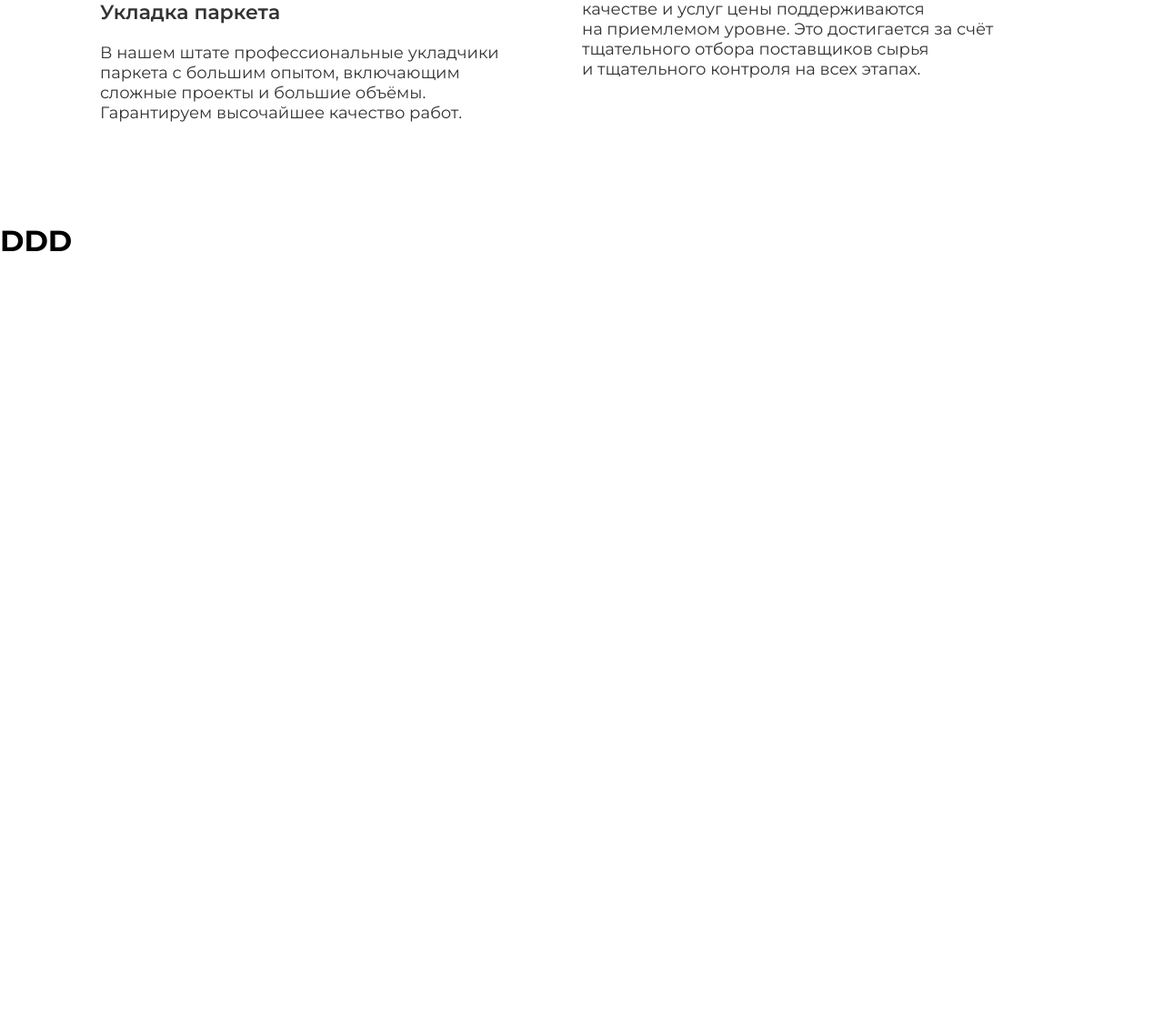
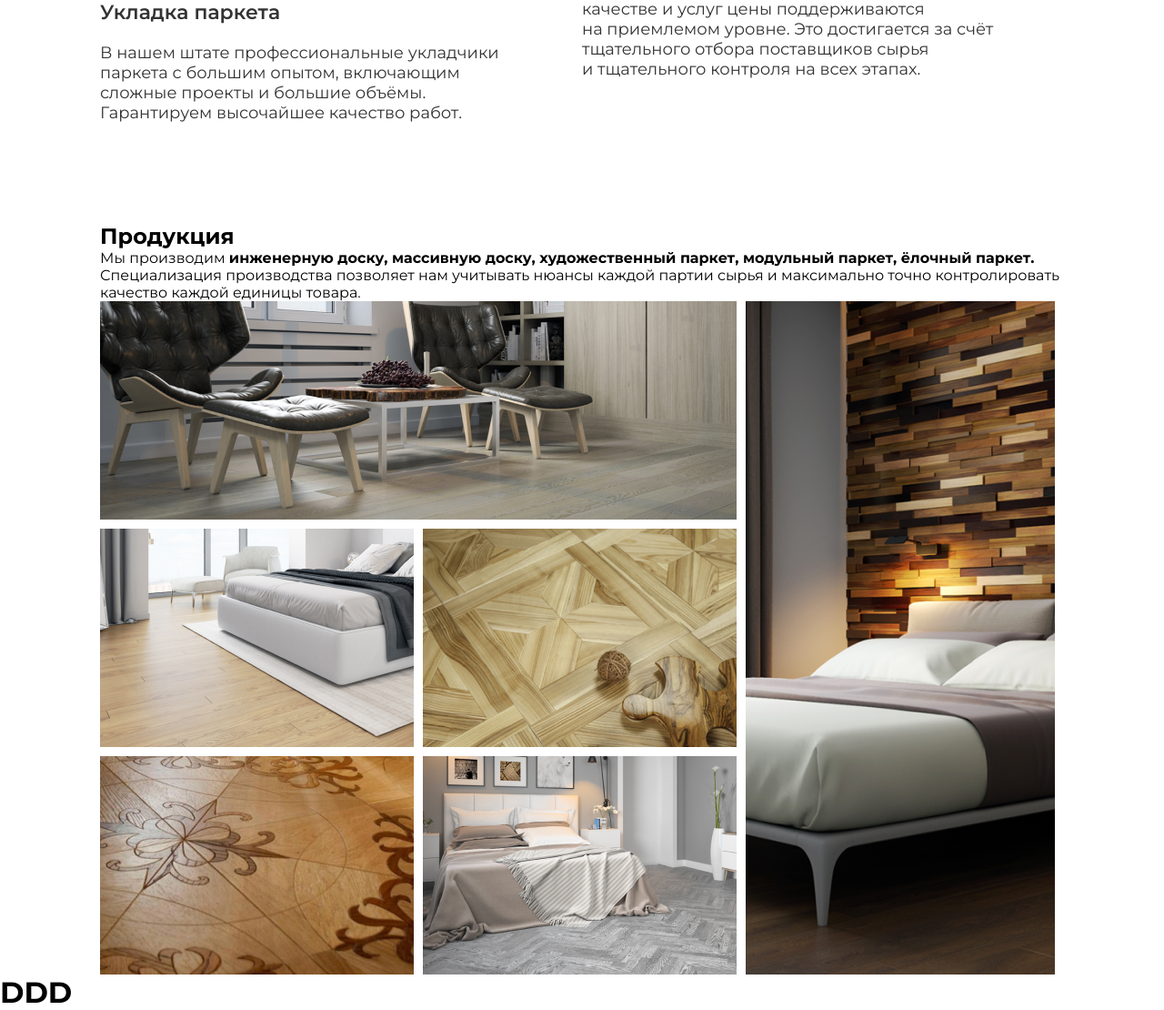
Before and after one commit to swd762/CrownWood, a PHP site: page / in a window 1280 px wide. Shown: the part 2144-3254 px from the top of the page at 91% size. Before the commit the page ends 2420 px from the top, so only its background shows below. Run offline with PHP 8.4, Linux system fonts and the light colour scheme.

Commit message:
add product presentation block

```diff
--- a/index.php
+++ b/index.php
@@ -132,6 +132,27 @@
        </div>
     </div>
 
+    <div class="product-presentation-block__wrapper">
+        <div class="container">
+            <div class="product-presentation-block__content">
+                <section class="product-presentation-block__content-title">
+                    <h2>Продукция</h2>
+                    <p>Мы&nbsp;производим <strong>инженерную доску, массивную доску, художественный паркет,
+                        модульный паркет, ёлочный паркет.</strong></p>
+                    <p>Специализация производства позволяет нам учитывать нюансы каждой партии сырья и&nbsp;максимально
+                        точно контролировать качество каждой единицы товара.</p>
+                </section>
+                <div class="product-presentation-block__content-tile">
+                    <div class="image wide"><a href="#"><img src="img/products-1.jpg" alt="product category pics" style="width: 700px;height: 240px"></a></div>
+                    <div class="image tall"><a href="#"><img src="img/products-2.jpg" alt="product category pics" style="width: 340px;height: 740px"></a></div>
+                    <div class="image"><a href="#"><img src="img/products-3.jpg" alt="product category pics" style="width: 345px;height: 240px"></a></div>
+                    <div class="image"><a href="#"><img src="img/products-4.jpg" alt="product category pics" style="width: 345px;height: 240px"></a></div>
+                    <div class="image"><a href="#"><img src="img/products-5.jpg" alt="product category pics" style="width: 345px;height: 240px"></a></div>
+                    <div class="image"><a href="#"><img src="img/products-6.jpg" alt="product category pics" style="width: 345px;height: 240px"></a></div>
+                </div>
+            </div>
+        </div>
+    </div>
 
 
 
--- a/styles.css
+++ b/styles.css
@@ -156,4 +156,25 @@
     .advantages-block__content .advantages-block__content-col .card--margin {
       margin-bottom: 60px; }
 
+.product-presentation-block__content .product-presentation-block__content-tile {
+  display: grid;
+  grid-template-columns: 345px 345px 340px;
+  grid-template-rows: 240px 240px 240px;
+  grid-gap: 10px; }
+  .product-presentation-block__content .product-presentation-block__content-tile .image {
+    overflow: hidden;
+    position: relative; }
+  .product-presentation-block__content .product-presentation-block__content-tile .image img {
+    transition: all 1s ease-out; }
+  .product-presentation-block__content .product-presentation-block__content-tile .image img:hover {
+    transform: scale(1.2); }
+  .product-presentation-block__content .product-presentation-block__content-tile .wide {
+    grid-column-start: 1;
+    grid-column-end: 3; }
+  .product-presentation-block__content .product-presentation-block__content-tile .tall {
+    grid-column-start: 3;
+    grid-column-end: 3;
+    grid-row-start: 1;
+    grid-row-end: 4; }
+
 /*# sourceMappingURL=styles.css.map */
--- a/styles.scss
+++ b/styles.scss
@@ -203,3 +203,43 @@
     }
   }
 }
+
+
+// Product presentation block
+.product-presentation-block__wrapper {
+
+
+}
+.product-presentation-block__content {
+
+
+  .product-presentation-block__content-tile {
+    display: grid;
+    grid-template-columns: 345px 345px 340px;
+    grid-template-rows: 240px 240px 240px;
+    grid-gap: 10px;
+    .image {
+      overflow:hidden;
+      position: relative;
+    }
+    .image img {
+      transition: all 1s ease-out;
+    }
+
+    .image img:hover{
+      transform: scale(1.2);
+    }
+    .wide {
+      grid-column-start: 1;
+      grid-column-end: 3;
+    }
+    .tall {
+      grid-column-start: 3;
+      grid-column-end: 3;
+      grid-row-start: 1;
+      grid-row-end: 4;
+    }
+
+  }
+
+}
```
Also changed, not shown: img/products-1.jpg (added), img/products-2.jpg (added), img/products-3.jpg (added), img/products-4.jpg (added), img/products-5.jpg (added), img/products-6.jpg (added).
